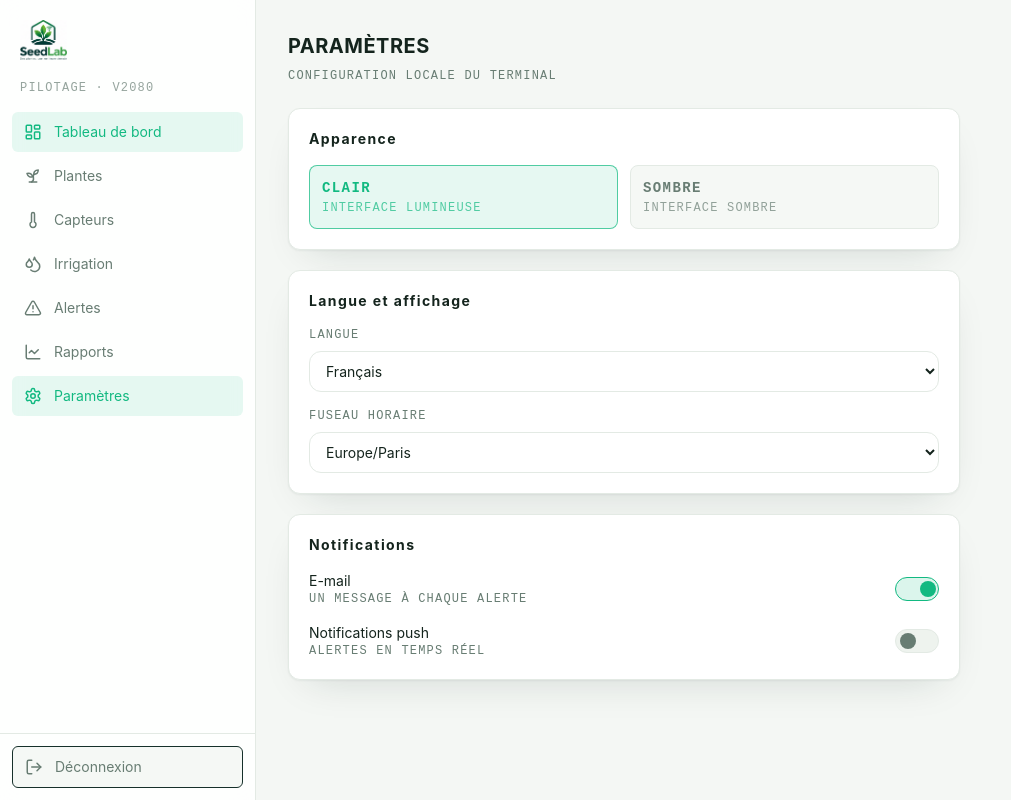
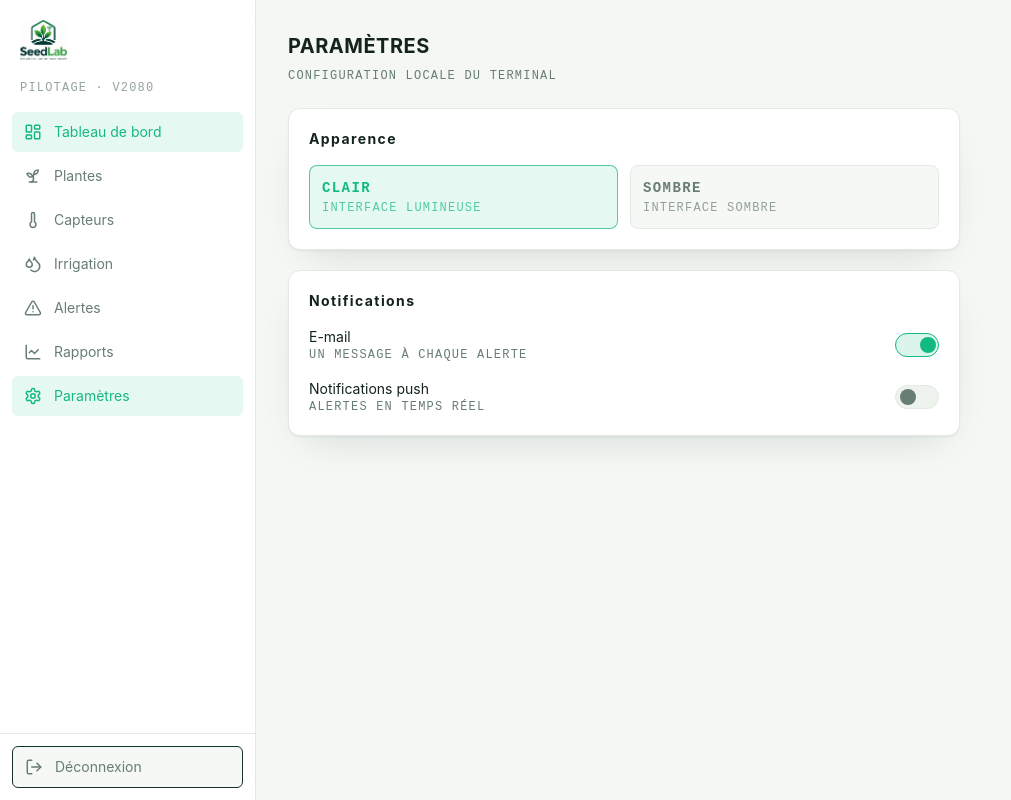
Before and after one commit to theondank/SeedLab, a React (Vite) app in the folder seedlab-front/: page /dashboard/parametres in a window 1280 px wide. Shown: the whole page, without its empty margins (0-1011 px from the left). Built offline with nearby package versions, Linux system fonts and the light colour scheme.

Commit message:
Amélioration du front en mode futuriste et création de la route Plantes et capteurs

```diff
--- a/seedlab-front/src/Dashboard/parametres.tsx
+++ b/seedlab-front/src/Dashboard/parametres.tsx
@@ -27,14 +27,6 @@ const themeOptions: { value: Theme; label: string; hint: string }[] = [
   { value: 'dark', label: 'Sombre', hint: 'Interface sombre' },
 ]
 
-const timezones = [
-  'Europe/Paris',
-  'Europe/London',
-  'UTC',
-  'America/New_York',
-  'America/Toronto',
-  'Asia/Tokyo',
-]
 
 const toggleSpan =
   'peer-checked:before:translate-x-6 flex h-6 w-11 items-center rounded-full border border-line bg-panel-2 transition before:h-4 before:w-4 before:translate-x-1 before:rounded-full before:bg-muted before:transition-transform peer-checked:border-neon peer-checked:bg-neon/15 peer-checked:before:bg-neon peer-focus-visible:ring-2 peer-focus-visible:ring-neon/30'
@@ -92,45 +84,6 @@ export default function Parameters() {
         </section>
 
         <section className="card p-5">
-          <h2 className="titlebar text-sm font-bold tracking-widest text-ink">
-            Langue et affichage
-          </h2>
-
-          <div className="mt-4">
-            <label htmlFor="language" className="lbl">
-              Langue
-            </label>
-            <select
-              id="language"
-              className="field"
-              value={prefs.language}
-              onChange={(e) => update('language', e.target.value as Settings['language'])}
-            >
-              <option value="fr">Français</option>
-              <option value="en">English</option>
-            </select>
-          </div>
-
-          <div className="mt-4">
-            <label htmlFor="timezone" className="lbl">
-              Fuseau horaire
-            </label>
-            <select
-              id="timezone"
-              className="field"
-              value={prefs.timezone}
-              onChange={(e) => update('timezone', e.target.value)}
-            >
-              {timezones.map((tz) => (
-                <option key={tz} value={tz}>
-                  {tz}
-                </option>
-              ))}
-            </select>
-          </div>
-        </section>
-
-        <section className="card p-5">
           <h2 className="titlebar text-sm font-bold tracking-widest text-ink">Notifications</h2>
 
           <div className="mt-4 space-y-4">
```
